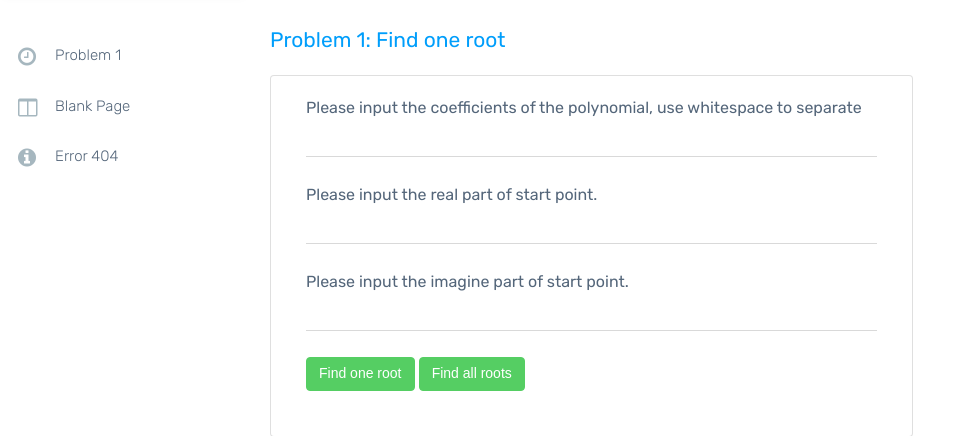
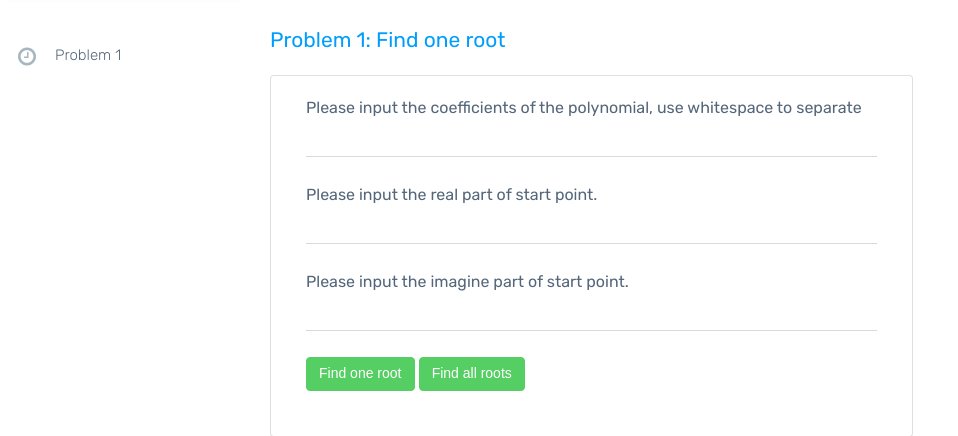
Before and after one commit to fightinglinc/Robust-Newton-Method, a Django app: page / in a window 1280 px wide. Shown: the part 70-506 px from the top of the page, without its empty margins (0-958 px from the left). Run offline with Django 3.2, Linux system fonts and the light colour scheme; some libraries are stand-ins or nearby versions.

Commit message:
remove some links on the user interface

```diff
--- a/templates/index.html
+++ b/templates/index.html
@@ -60,14 +60,6 @@
                     <li>
                         <a href="#" class="waves-effect"><i class="fa fa-clock-o m-r-10"
                                                                      aria-hidden="true"></i>Problem 1</a>
-                    </li>
-                    <li>
-                        <a href="result.html" class="waves-effect"><i class="fa fa-columns m-r-10"
-                                                                      aria-hidden="true"></i>Blank Page</a>
-                    </li>
-                    <li>
-                        <a href="pages-error-404.html" class="waves-effect"><i class="fa fa-info-circle m-r-10"
-                                                                               aria-hidden="true"></i>Error 404</a>
                     </li>
                 </ul>
             </nav>
```
Also changed, not shown: templates/result.html (+0 -8 lines), templates/total-result.html (+0 -8 lines).
